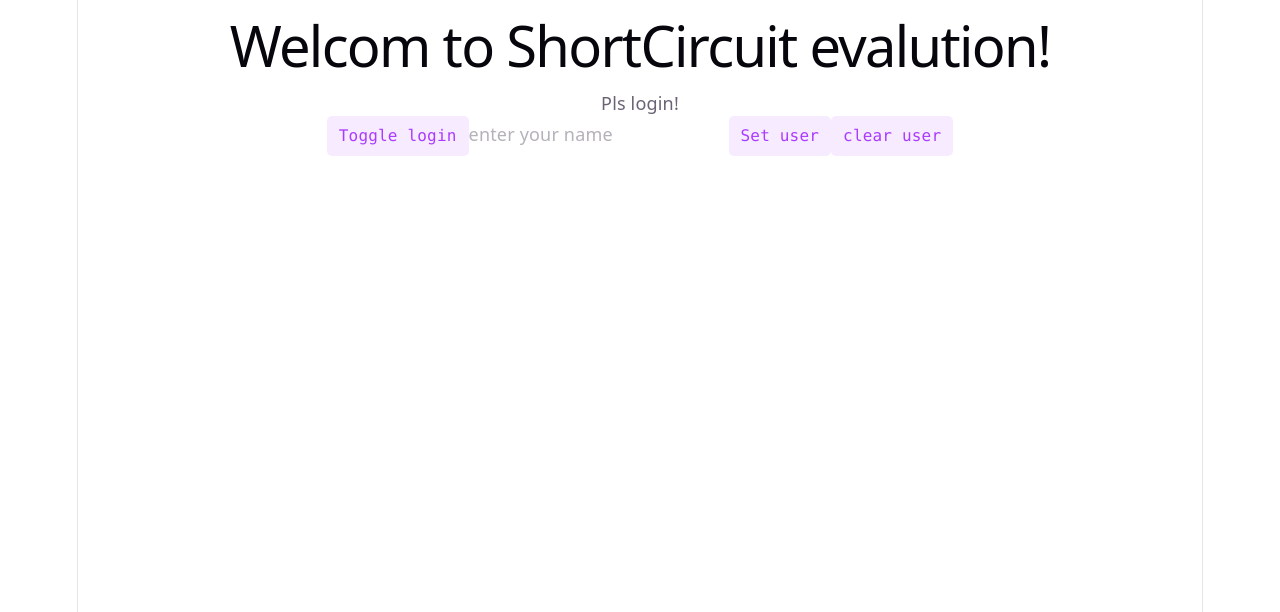
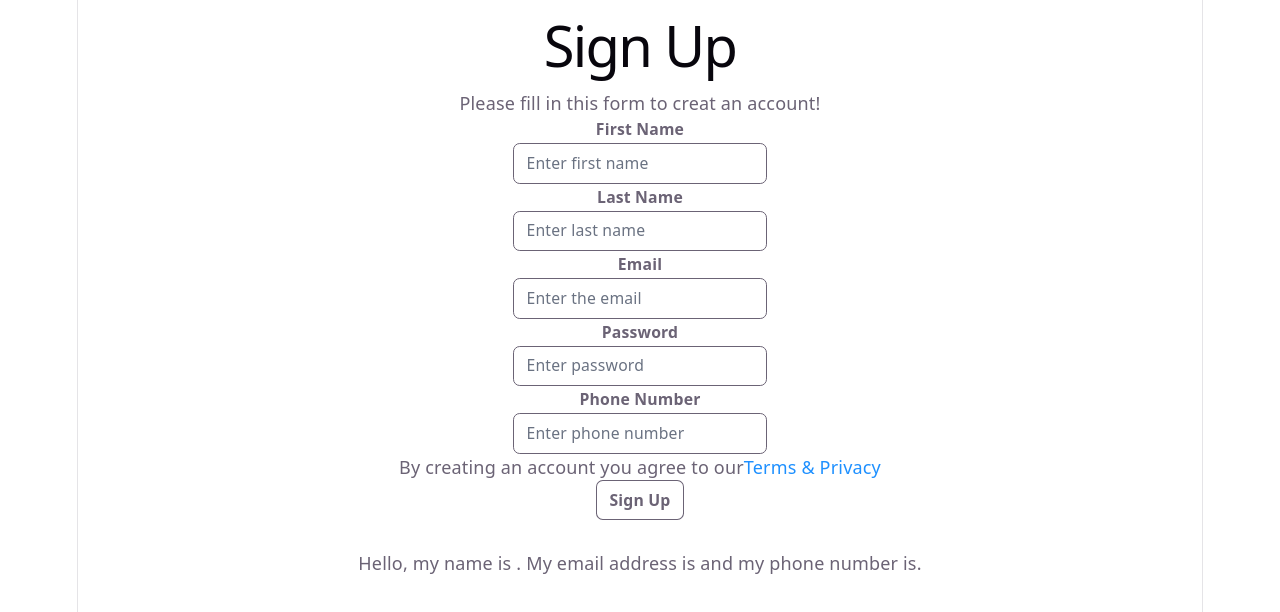
Before and after one commit to SandeepYadav-ai/React_Series, a React (Vite) app: page / in a window 1280 px wide. Shown: the top 612 px of the page. Built offline with nearby package versions, Linux system fonts and the light colour scheme.

Commit message:
Registration page

```diff
--- a/src/App.jsx
+++ b/src/App.jsx
@@ -4,6 +4,7 @@ import UseState from './components/hooks/UseState';
 import LiftStateUp from './components/LiftStateUp';
 import DerivedState from './components/DerivedState';
 import ShortCircuit from './components/ShortCircuit';
+import RegistrationForm from './components/RegistrationReact';
 
 function App(){
   // let [counter, setCounter] = useState(0)
@@ -41,8 +42,9 @@ function App(){
     <Card username="ashok" btn="toVist"/>
     <UseState/>
     <LiftStateUp />
-    <DerivedState /> */}
-    <ShortCircuit />
+    <DerivedState />
+    <ShortCircuit /> */}
+    <RegistrationForm />
     </>
   )
 }
--- /dev/null
+++ b/src/components/RegistrationReact.jsx
@@ -0,0 +1,123 @@
+import { useState } from "react";
+
+ const RegistrationForm = function() {
+    const [user, setUser] = useState({
+        firstName:"",
+        lastname:"",
+        email:"",
+        password:"",
+        phoneNumber:""
+    });
+
+    const handleInputChange = (e)=> {
+        const {name, value} = e.target;
+        setUser((prev) => ({ ...prev, [name]: value }));
+    };
+
+    const handleFormSubmit = function(event) {
+        event.preventDefault();
+        console.log(user);
+
+    }
+    return(
+        <>
+        <form onSubmit={handleFormSubmit}>
+        <div>
+            <h1>Sign Up</h1>
+            <p>Please fill in this form to creat an account!</p>
+            <label htmlFor="firstName" className="block text-sm/6 font-medium">
+                <b>First Name</b>
+            </label>
+            <input
+                type="text"
+                name="firstName"
+                placeholder="Enter first name"
+                required
+                value={user.firstName}
+                onChange={handleInputChange}
+                className="rounded-md bg-white/5 px-3 py-1.5 text-base outline-1 -outline-offset-1 placeholder:text-gray-500 focus:outline-2 focus:-outline-offset-2 focus:outline-indigo-500 sm:text-sm/6"
+             />
+
+             <label htmlFor="lastname" className="block text-sm/6 font-medium">
+                <b>Last Name</b>
+             </label>
+             <input
+                type="text"
+                name="lastname"
+                placeholder="Enter last name"
+                required
+                value={user.lastname}
+                onChange={handleInputChange}
+                className="rounded-md bg-white/5 px-3 py-1.5 text-base outline-1 -outline-offset-1 placeholder:text-gray-500 focus:outline-2 focus:-outline-offset-2 focus:outline-indigo-500 sm:text-sm/6"
+              />
+
+              <label htmlFor="email" className="block text-sm/6 font-medium">
+                <b>Email</b>
+                </label>
+                <input
+                    type="text"
+                    name="email"
+                    placeholder="Enter the email"
+                    value={user.email}
+                    onChange={handleInputChange}
+                    className="rounded-md bg-white/5 px-3 py-1.5 text-base outline-1 -outline-offset-1 placeholder:text-gray-500 focus:outline-2 focus:-outline-offset-2 focus:outline-indigo-500 sm:text-sm/6"
+                    />
+
+                    <label htmlFor="password" className="block text-sm/6 font-medium">
+                        <b>Password</b>
+                    </label>
+                    <input
+                        type="password"
+                        name="password"
+                        placeholder="Enter password"
+                        required
+                        value={user.password}
+                        onChange={handleInputChange}
+                        className="rounded-md bg-white/5 px-3 py-1.5 text-base outline-1 -outline-offset-1 placeholder:text-gray-500 focus:outline-2 focus:-outline-offset-2 focus:outline-indigo-500 sm:text-sm/6"
+                     />
+
+                     <label htmlFor="phoneNumber" className="block text-sm/6 font-medium">
+                        <b>Phone Number</b>
+                     </label>
+                     <input
+                        type="number"
+                        name="phoneNumber"
+                        placeholder="Enter phone number"
+                        required
+                        value={user.phoneNumber}
+                        onChange={handleInputChange}
+                        className="rounded-md bg-white/5 px-3 py-1.5 text-base outline-1 -outline-offset-1 placeholder:text-gray-500 focus:outline-2 focus:-outline-offset-2 focus:outline-indigo-500 sm:text-sm/6"
+                        />
+                        <p>
+                            By creating an account you agree to our
+                            <a href="#" style={{ color: "dodgerblue" }}>
+                            Terms & Privacy
+                            </a>
+                        </p>
+
+                        <div className="clearfix">
+                            <button type="submit" className="rounded-md bg-white/10 px-3 py-2 text-sm font-semibold inset-ring hover:bg-white/20">
+                            Sign Up
+                            </button>
+                        </div>
+                        </div>
+                    </form>
+
+                    <section
+                        className="summary"
+                        style={{ textAlign: "center", marginTop: "30px" }}
+                    >
+                        <p>
+                        Hello, my name is
+                        <span>
+                            {user.firstName} {user.lastName}
+                        </span>
+                        . My email address is <span>{user.email}</span> and my phone number is
+                        <span>{user.phoneNumber}</span>.
+                        </p>
+                    </section>
+                </>
+            );
+        };
+
+export default RegistrationForm;
```
